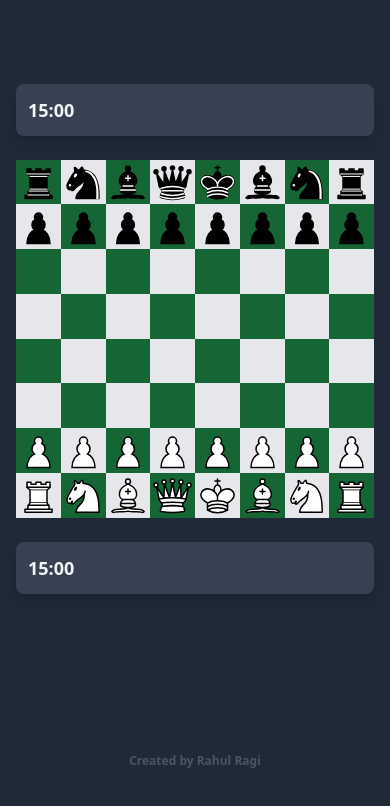
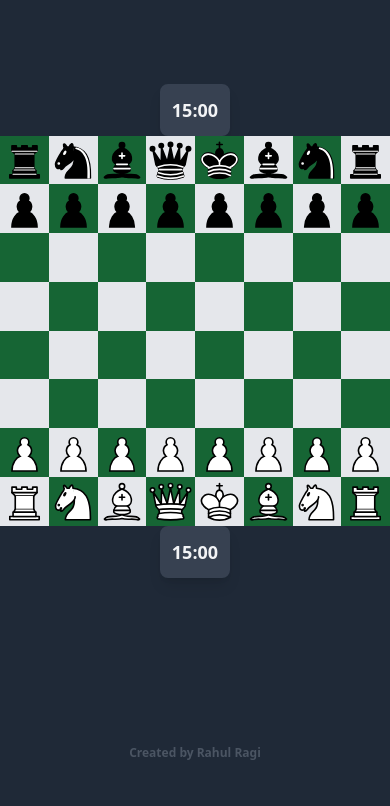
Before and after one commit to rahulragidev/my-board, a Next.js app: page / in a window 390 px wide. Shown: the top 806 px of the page. Built offline with nearby package versions, Linux system fonts and the light colour scheme.

Commit message:
drag and drop fixed

```diff
--- a/components/Bishop.js
+++ b/components/Bishop.js
@@ -1,26 +1,33 @@
-import React from "react";
+import React, { memo } from "react";
 import Image from "next/image";
 import { motion } from "framer-motion";
+import { debounce } from "lodash";
 
-const Bishop = ({ color, square, onDragEnd }) => {
+const Bishop = memo(({ color, square, onDragEnd }) => {
+  const debouncedOnDragEnd = debounce((event, info) => {
+    onDragEnd(color, square, info.point.x, info.point.y);
+  }, 100); // Adjust debounce time as needed
+
   return (
     <motion.div
       drag
-      dragConstraints={{ left: 0, right: 0, top: 0, bottom: 0 }}
-      onDragEnd={(event, info) =>
-        onDragEnd(color, square, info.point.x, info.point.y)
-      }
+      dragElastic={0.5} // Adjust for a more natural drag feel
+      dragMomentum={true} // Consider turning this off if the drag feels too "floaty"
+      onDragEnd={debouncedOnDragEnd}
       className="flex justify-center items-center relative cursor-grab"
+      role="img"
+      aria-label={`${color} rook`}
     >
       <Image
         src={`/images/bishop-${color}.svg`}
-        alt={`${color} bishop`}
+        alt={`${color} rook`}
         width={100}
         height={100}
         layout="fixed"
+        priority // Consider using priority if this is a critical image
       />
     </motion.div>
   );
-};
+});
 
 export default Bishop;
--- a/components/Board.js
+++ b/components/Board.js
@@ -1,6 +1,13 @@
-import React, { useState, useEffect, useRef } from "react";
+import React, {
+  useState,
+  useRef,
+  memo,
+  useCallback,
+  useMemo,
+  Suspense,
+} from "react";
 import Square from "./Square";
-import Rook from "./Rook";
+import Rook from "./Rook"; // Consider using lazy loading if these components are heavy
 import Knight from "./Knight";
 import Bishop from "./Bishop";
 import Queen from "./Queen";
@@ -11,14 +18,18 @@ import ChessClock from "./ChessClock";
 import { isMoveValid } from "./ChessUtils";
 import { motion } from "framer-motion";
 
-const pieceComponents = {
-  Rook,
-  Knight,
-  Bishop,
-  Queen,
-  King,
-  Pawn,
-};
+// Memoized component for chess pieces
+const ChessPiece = memo(({ type, color, position, onDragEnd }) => {
+  const PieceComponent = { Rook, Knight, Bishop, Queen, King, Pawn }[type];
+  return (
+    <motion.div
+      whileHover={{ scale: 1.1 }}
+      className="transition-all duration-300 ease-in-out"
+    >
+      <PieceComponent color={color} square={position} onDragEnd={onDragEnd} />
+    </motion.div>
+  );
+});
 
 const createInitialBoard = () => {
   const ranks = "87654321";
@@ -61,20 +72,26 @@ const Board = () => {
   const initialTime = 900;
   const [whiteTime, setWhiteTime] = useState(initialTime);
   const [blackTime, setBlackTime] = useState(initialTime);
-
   const squareRefs = useRef({});
 
-  const movePiece = (fromSquare, toSquare) => {
+  const movePiece = useCallback(
+    (fromSquare, toSquare) => {
       if (isMoveValid(boardState, fromSquare, toSquare)) {
-      const newBoardState = { ...boardState };
-      newBoardState[toSquare] = newBoardState[fromSquare];
-      newBoardState[fromSquare] = null;
+        const newBoardState = {
+          ...boardState,
+          [toSquare]: boardState[fromSquare],
+          [fromSquare]: null,
+        };
         setBoardState(newBoardState);
         setTurn(turn === "white" ? "black" : "white");
       }
-  };
+    },
+    [boardState, turn]
+  );
 
-  const onDragEnd = (pieceColor, fromSquare, x, y) => {
+  const onDragEnd = useCallback(
+    (pieceColor, fromSquare, x, y) => {
+      if (turn !== pieceColor) return;
       if (!gameStarted) {
         setGameStarted(true);
         setWhiteTime(initialTime);
@@ -87,79 +104,62 @@ const Board = () => {
           x >= rect.left && x <= rect.right && y >= rect.top && y <= rect.bottom
         );
       });
-    if (turn === pieceColor) {
-      if (toSquare && isMoveValid(boardState, fromSquare, toSquare)) {
+
+      if (toSquare) {
         movePiece(fromSquare, toSquare);
       }
-    }
-  };
+    },
+    [turn, gameStarted, movePiece]
+  );
 
-  const renderPiece = (piece, position) => {
-    if (!piece) return <EmptySquare />;
-    const PieceComponent = pieceComponents[piece.type];
-
-    return (
-      <motion.div
-        whileHover={{ scale: 1.1 }}
-        className="transition-all duration-300 ease-in-out"
-      >
-        <PieceComponent
-          color={piece.color}
-          square={position}
-          onDragEnd={onDragEnd}
-        />
-      </motion.div>
-    );
-  };
-
-  const renderBoard = () => {
+  const boardLayout = useMemo(() => {
     const ranks = "87654321";
     const files = "abcdefgh";
-    const squares = [];
-
-    ranks.split("").forEach((rank, rankIndex) => {
-      files.split("").forEach((file, fileIndex) => {
+    return ranks.split("").flatMap((rank, rankIndex) =>
+      files.split("").map((file, fileIndex) => {
         const isDarkSquare = (rankIndex + fileIndex) % 2 === 1;
         const square = `${file}${rank}`;
-        squares.push(
+        const piece = boardState[square];
+        return (
           <Square
             key={square}
             position={square}
             isDarkSquare={isDarkSquare}
             ref={(el) => (squareRefs.current[square] = el)}
           >
-            {renderPiece(boardState[square], square)}
+            {piece ? (
+              <ChessPiece
+                type={piece.type}
+                color={piece.color}
+                position={square}
+                onDragEnd={onDragEnd}
+              />
+            ) : (
+              <EmptySquare />
+            )}
           </Square>
         );
-      });
-    });
-
-    return <div className="grid grid-cols-8">{squares}</div>;
-  };
+      })
+    );
+  }, [boardState, onDragEnd]);
 
   return (
+    <Suspense fallback={<div>Loading...</div>}>
       <div className="flex flex-col md:flex-row justify-center items-center w-full h-full">
-      <div className="md:w-1/6 w-full px-4 py-2 md:py-0 md:px-2 md:order-1">
         <ChessClock
           isActive={turn === "black" && gameStarted}
           time={blackTime}
           setTime={setBlackTime}
         />
-      </div>
-
-      <div className="flex-grow flex justify-center items-center p-4 md:order-2">
-        {renderBoard()}
-      </div>
-
-      <div className="md:w-1/6 w-full px-4 py-2 md:py-0 md:px-2 md:order-3">
+        <div className="grid grid-cols-8">{boardLayout}</div>
         <ChessClock
           isActive={turn === "white" && gameStarted}
           time={whiteTime}
           setTime={setWhiteTime}
         />
       </div>
-    </div>
+    </Suspense>
   );
 };
 
-export default Board;
+export default memo(Board);
--- a/components/King.js
+++ b/components/King.js
@@ -1,16 +1,22 @@
-import React from "react";
+import React, { memo } from "react";
 import Image from "next/image";
 import { motion } from "framer-motion";
+import { debounce } from "lodash";
 
-const King = ({ color, square, onDragEnd }) => {
+const King = memo(({ color, square, onDragEnd }) => {
+  const debouncedOnDragEnd = debounce((event, info) => {
+    onDragEnd(color, square, info.point.x, info.point.y);
+  }, 100); // Adjust debounce time as needed
+
   return (
     <motion.div
       drag
-      dragConstraints={{ left: 0, right: 0, top: 0, bottom: 0 }}
-      onDragEnd={(event, info) =>
-        onDragEnd(color, square, info.point.x, info.point.y)
-      }
+      dragElastic={0.5} // Adjust for a more natural drag feel
+      dragMomentum={true} // Consider turning this off if the drag feels too "floaty"
+      onDragEnd={debouncedOnDragEnd}
       className="flex justify-center items-center relative cursor-grab"
+      role="img"
+      aria-label={`${color} king`}
     >
       <Image
         src={`/images/king-${color}.svg`}
@@ -18,9 +24,10 @@ const King = ({ color, square, onDragEnd }) => {
         width={100}
         height={100}
         layout="fixed"
+        priority // Consider using priority if this is a critical image
       />
     </motion.div>
   );
-};
+});
 
 export default King;
--- a/components/Knight.js
+++ b/components/Knight.js
@@ -1,16 +1,22 @@
-import React from "react";
+import React, { memo } from "react";
 import Image from "next/image";
 import { motion } from "framer-motion";
+import { debounce } from "lodash";
 
-const Knight = ({ color, square, onDragEnd }) => {
+const Knight = memo(({ color, square, onDragEnd }) => {
+  const debouncedOnDragEnd = debounce((event, info) => {
+    onDragEnd(color, square, info.point.x, info.point.y);
+  }, 100); // Adjust debounce time as needed
+
   return (
     <motion.div
       drag
-      dragConstraints={{ left: 0, right: 0, top: 0, bottom: 0 }}
-      onDragEnd={(event, info) =>
-        onDragEnd(color, square, info.point.x, info.point.y)
-      }
+      dragElastic={0.5} // Adjust for a more natural drag feel
+      dragMomentum={true} // Consider turning this off if the drag feels too "floaty"
+      onDragEnd={debouncedOnDragEnd}
       className="flex justify-center items-center relative cursor-grab"
+      role="img"
+      aria-label={`${color} knight`}
     >
       <Image
         src={`/images/knight-${color}.svg`}
@@ -18,9 +24,10 @@ const Knight = ({ color, square, onDragEnd }) => {
         width={100}
         height={100}
         layout="fixed"
+        priority // Consider using priority if this is a critical image
       />
     </motion.div>
   );
-};
+});
 
 export default Knight;
--- a/components/Pawn.js
+++ b/components/Pawn.js
@@ -1,16 +1,22 @@
-import React from "react";
+import React, { memo } from "react";
 import Image from "next/image";
 import { motion } from "framer-motion";
+import { debounce } from "lodash"; // or any other debounce implementation
 
-const Pawn = ({ color, square, onDragEnd }) => {
+const Pawn = memo(({ color, square, onDragEnd }) => {
+  const debouncedOnDragEnd = debounce((event, info) => {
+    onDragEnd(color, square, info.point.x, info.point.y);
+  }, 100); // Adjust debounce time as needed
+
   return (
     <motion.div
       drag
-      dragConstraints={{ left: 0, right: 0, top: 0, bottom: 0 }}
-      onDragEnd={(event, info) =>
-        onDragEnd(color, square, info.point.x, info.point.y)
-      }
-      className="flex justify-center items-center relative cursor-grab" // Added grab cursor for better UX
+      dragElastic={0.5} // Adjust for a more natural drag feel
+      dragMomentum={true} // Consider turning this off if the drag feels too "floaty"
+      onDragEnd={debouncedOnDragEnd}
+      className="flex justify-center items-center relative cursor-grab"
+      role="img"
+      aria-label={`${color} pawn`}
     >
       <Image
         src={`/images/pawn-${color}.svg`}
@@ -18,9 +24,10 @@ const Pawn = ({ color, square, onDragEnd }) => {
         width={100}
         height={100}
         layout="fixed"
+        priority // Consider using priority if this is a critical image
       />
     </motion.div>
   );
-};
+});
 
 export default Pawn;
--- a/components/Queen.js
+++ b/components/Queen.js
@@ -1,16 +1,22 @@
-import React from "react";
+import React, { memo } from "react";
 import Image from "next/image";
 import { motion } from "framer-motion";
+import { debounce } from "lodash";
 
-const Queen = ({ color, square, onDragEnd }) => {
+const Queen = memo(({ color, square, onDragEnd }) => {
+  const debouncedOnDragEnd = debounce((event, info) => {
+    onDragEnd(color, square, info.point.x, info.point.y);
+  }, 100); // Adjust debounce time as needed
+
   return (
     <motion.div
       drag
-      dragConstraints={{ left: 0, right: 0, top: 0, bottom: 0 }}
-      onDragEnd={(event, info) =>
-        onDragEnd(color, square, info.point.x, info.point.y)
-      }
+      dragElastic={0.5} // Adjust for a more natural drag feel
+      dragMomentum={true} // Consider turning this off if the drag feels too "floaty"
+      onDragEnd={debouncedOnDragEnd}
       className="flex justify-center items-center relative cursor-grab"
+      role="img"
+      aria-label={`${color} queen`}
     >
       <Image
         src={`/images/queen-${color}.svg`}
@@ -18,9 +24,10 @@ const Queen = ({ color, square, onDragEnd }) => {
         width={100}
         height={100}
         layout="fixed"
+        priority // Consider using priority if this is a critical image
       />
     </motion.div>
   );
-};
+});
 
 export default Queen;
--- a/components/Rook.js
+++ b/components/Rook.js
@@ -1,16 +1,22 @@
-import React from "react";
+import React, { memo } from "react";
 import Image from "next/image";
 import { motion } from "framer-motion";
+import { debounce } from "lodash";
 
-const Rook = ({ color, square, onDragEnd }) => {
+const Rook = memo(({ color, square, onDragEnd }) => {
+  const debouncedOnDragEnd = debounce((event, info) => {
+    onDragEnd(color, square, info.point.x, info.point.y);
+  }, 100); // Adjust debounce time as needed
+
   return (
     <motion.div
       drag
-      dragConstraints={{ left: 0, right: 0, top: 0, bottom: 0 }}
-      onDragEnd={(event, info) =>
-        onDragEnd(color, square, info.point.x, info.point.y)
-      }
+      dragElastic={0.5} // Adjust for a more natural drag feel
+      dragMomentum={true} // Consider turning this off if the drag feels too "floaty"
+      onDragEnd={debouncedOnDragEnd}
       className="flex justify-center items-center relative cursor-grab"
+      role="img"
+      aria-label={`${color} rook`}
     >
       <Image
         src={`/images/rook-${color}.svg`}
@@ -18,9 +24,10 @@ const Rook = ({ color, square, onDragEnd }) => {
         width={100}
         height={100}
         layout="fixed"
+        priority // Consider using priority if this is a critical image
       />
     </motion.div>
   );
-};
+});
 
 export default Rook;
--- a/components/Square.js
+++ b/components/Square.js
@@ -1,19 +1,18 @@
-import React, { forwardRef } from "react";
+import React, { memo, forwardRef, useMemo } from "react";
 import { motion } from "framer-motion";
 
-const Square = forwardRef(({ children, position, onClick }, ref) => {
-  // Function to determine if the square is black or white
-  const isBlackSquare = () => {
+const Square = memo(
+  forwardRef(({ children, position, onClick }, ref) => {
+    // Optimized calculation for black square
+    const isBlackSquare = useMemo(() => {
       const file = position.charCodeAt(0) - "a".charCodeAt(0);
       const rank = parseInt(position[1], 10) - 1;
       return (file + rank) % 2 === 1;
-  };
+    }, [position]);
 
-  // Determine background color based on square color
-  const bgColor = isBlackSquare() ? "bg-green-800" : "bg-gray-200";
+    const bgColor = isBlackSquare ? "bg-green-800" : "bg-gray-200";
     const hoverEffect = "hover:bg-opacity-75 transition duration-300";
 
-  // Return the square component
     return (
       <motion.div
         ref={ref}
@@ -26,8 +25,9 @@ const Square = forwardRef(({ children, position, onClick }, ref) => {
         {children}
       </motion.div>
     );
-});
+  })
+);
 
-Square.displayName = "Square"; // Set the display name
+Square.displayName = "Square";
 
 export default Square;
--- a/package.json
+++ b/package.json
@@ -10,6 +10,7 @@
   },
   "dependencies": {
     "framer-motion": "^10.16.14",
+    "lodash": "^4.17.21",
     "next": "14.0.3",
     "react": "^18",
     "react-dom": "^18"
```
Also changed, not shown: 1 other file (tests, documents, lock files or other folders). Lines whose indentation alone changed are shown as unchanged.
